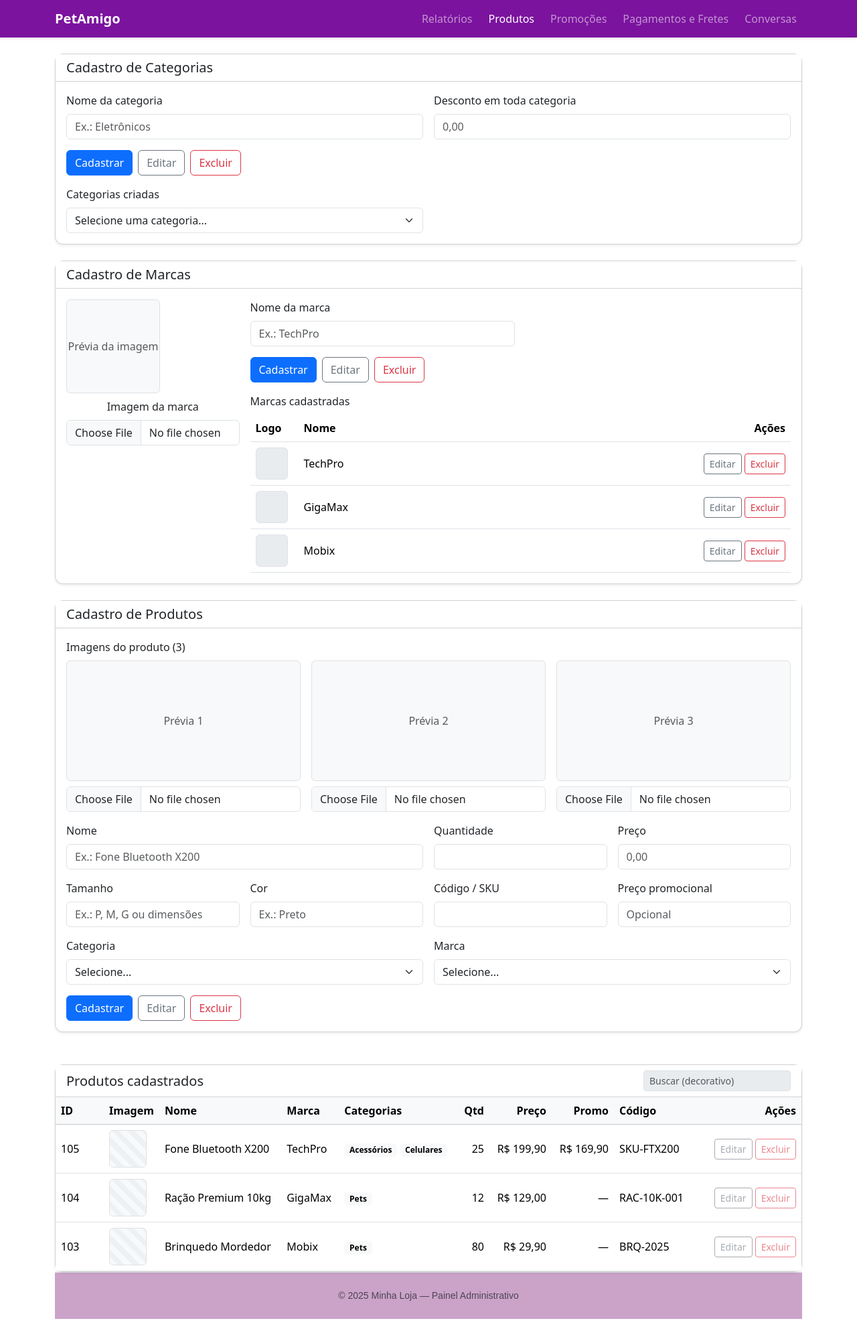
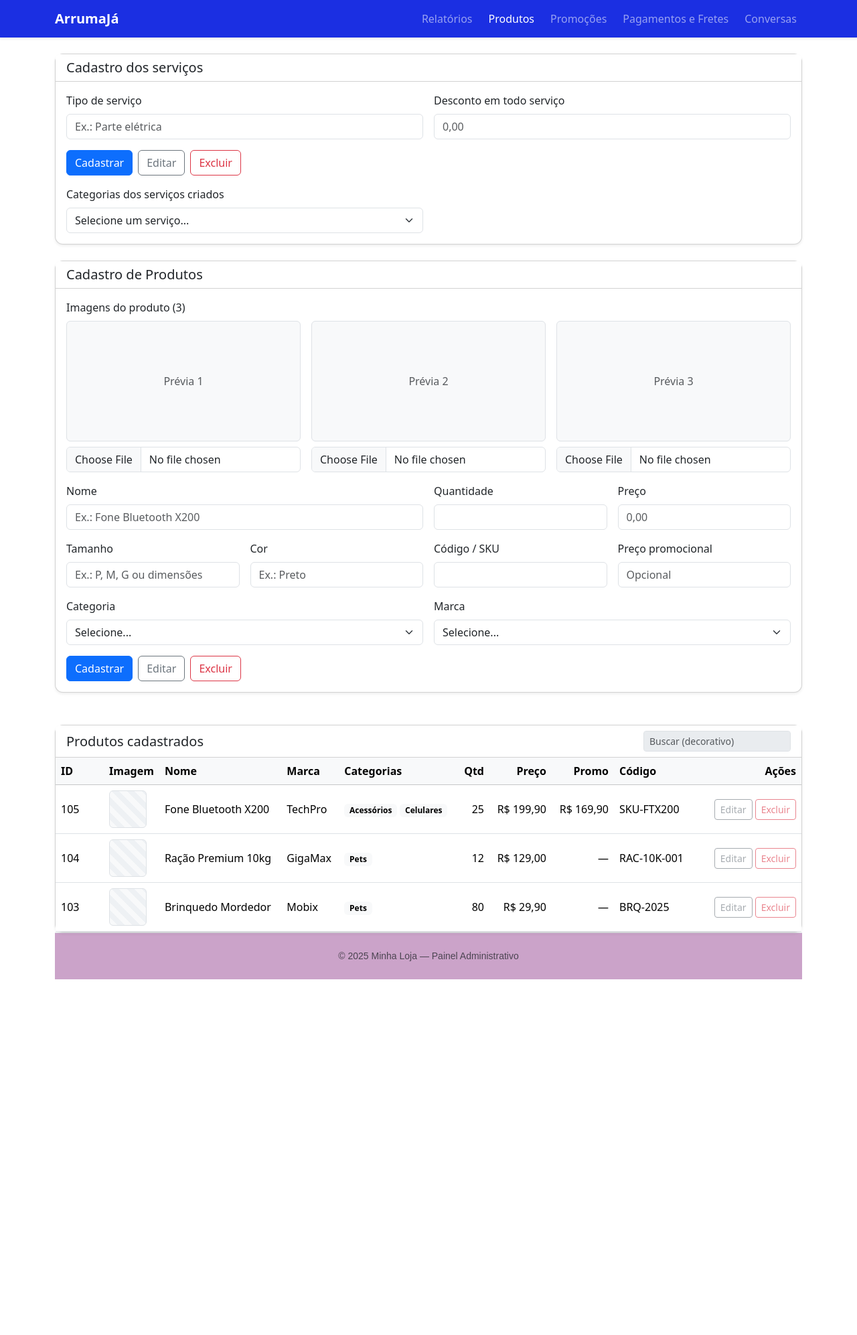
Before and after one commit to jocelalves/jocel1, a PHP site: page /Paginas_Logista/cadastro_produtos_logista.html in a window 1280 px wide. Shown: the whole page at 67% size. After the commit the page ends 1462 px from the top, so only its background shows below. Run offline with PHP 8.4, Linux system fonts and the light colour scheme.

Commit message:
php do cadastro completo de serviços e cadastrar serviços

```diff
--- a/CSS/fretepagamento.css
+++ b/CSS/fretepagamento.css
@@ -2,7 +2,7 @@
 .table td, .table th { vertical-align: middle; }
 
 .header {
-    background-color: #7b1fa2;
+    background-color: #168DEE;
     /* cor de fundo*/
     padding: 10px 20px;
     /*tamanho da área*/
@@ -15,7 +15,7 @@
     /*colocar os espaços ao lado*/
 }
 .footer {
-    background-color: #cba3c9;
+    background-color: #77bcf4;
     /*cor de fundo*/
     padding: 15px 40px 15px 40px;
     /*dimensão*/
@@ -29,7 +29,7 @@
 /* Links do menu ao passar o mouse */
 .navbar .nav-link:hover { opacity: 0.9; }
 .navbar{
-    background-color: #7b139e;
+    background-color: #168DEE;
 }
 
 /* Ajustes responsivos leves */
--- a/CSS/produtoslogista.css
+++ b/CSS/produtoslogista.css
@@ -28,7 +28,7 @@ main .card {
 /* Links do menu ao passar o mouse */
 .navbar .nav-link:hover { opacity: 0.9; }
 .navbar{
-    background-color: #7b139e;
+    background-color: #1b2fe2;
 }
 
 /* Ajustes responsivos leves */
--- a/PHP/cadastroCliente.php
+++ b/PHP/cadastroCliente.php
@@ -1,5 +1,5 @@
 <?php
-require_once __DIR__ . "/conexao.php";
+  require_once __DIR__ . "/conexao.php";
 
 function redirecWith($url, $params = []) {
     if (!empty($params)) {
--- a/Paginas_Logista/cadastro_produtos_logista.html
+++ b/Paginas_Logista/cadastro_produtos_logista.html
@@ -14,7 +14,7 @@
   <!-- 1) Menu de navegação -->
   <nav class="navbar navbar-expand-lg navbar-dark shadow-sm">
     <div class="container">
-      <a class="navbar-brand fw-bold" href="#">PetAmigo</a>
+      <a class="navbar-brand fw-bold" href="#">ArrumaJá</a>
       <button class="navbar-toggler" type="button" data-bs-toggle="collapse" data-bs-target="#topNav" aria-controls="topNav" aria-expanded="false" aria-label="Alternar navegação">
         <span class="navbar-toggler-icon"></span>
       </button>
@@ -38,17 +38,17 @@
     <section id="categorias" class="mb-4">
       <div class="card shadow-sm">
         <div class="card-header bg-white">
-          <h5 class="m-0">Cadastro de Categorias</h5>
+          <h5 class="m-0">Cadastro dos serviços</h5>
         </div>
         <div class="card-body">
 
-          <form action="" method="" class="row g-3">
+          <form  method="post" class="row g-3" action="../php/cadastrar_servisos.php">
             <div class="col-md-6">
-              <label for="catNome" class="form-label">Nome da categoria</label>
-              <input type="text" name="nomecategoria" class="form-control" id="catNome" placeholder="Ex.: Eletrônicos" />
+              <label for="catNome" class="form-label">Tipo de serviço </label>
+              <input type="text" name="nomecategoria" class="form-control" id="catNome" placeholder="Ex.: Parte elétrica" />
             </div>
             <div class="col-md-6">
-               <label for="pPreco" class="form-label">Desconto em toda categoria</label>
+               <label for="pPreco" class="form-label">Desconto em todo serviço</label>
               <input name="desconto" type="number" id="catDesconto" class="form-control" min="0" step="0.01" placeholder="0,00" />
             </div>
             <div class="col-12 d-flex gap-2">
@@ -58,12 +58,12 @@
             </div>
 
             <div class="col-12 col-md-6">
-              <label for="catLista" class="form-label">Categorias criadas</label>
+              <label for="catLista" class="form-label">Categorias dos serviços criados</label>
               <select id="catLista" class="form-select">
-                <option selected>Selecione uma categoria...</option>
-                <option>Brinquedos</option>
-                <option>Ração</option>
-                <option>Remédios</option>
+                <option selected>Selecione um serviço...</option>
+                <option>Troca de tomadas</option>
+                <option>Instalação de luminárias</option>
+                <option>ventiladores de teto</option>
               </select>
             </div>
           </form>
@@ -71,83 +71,7 @@
       </div>
     </section>
 
-    <!-- 3) Marcas -->
-    <section id="marcas" class="mb-4">
-      <div class="card shadow-sm">
-        <div class="card-header bg-white">
-          <h5 class="m-0">Cadastro de Marcas</h5>
-        </div>
-        <div class="card-body">
 
-          <form class="row g-3" action="" method="post" enctype="multipart/form-data">
-            <div class="col-12 col-md-3 text-center">
-              <div class="brand-thumb border rounded d-flex align-items-center justify-content-center overflow-hidden">
-                <img id="brandPreview" alt="Prévia da marca" class="img-fluid d-none" />
-                <span id="brandPlaceholder" class="text-muted">Prévia da imagem</span>
-              </div>
-              <label for="brandImg" class="form-label mt-2">Imagem da marca</label>
-              <input class="form-control" name="imagemmarca" type="file" id="brandImg" accept="image/*" />
-            </div>
-
-            <div class="col-12 col-md-9">
-              <div class="row g-3">
-                <div class="col-md-6">
-                  <label for="brandNome" class="form-label">Nome da marca</label>
-                  <input type="text" name="nomemarca" id="brandNome" class="form-control" placeholder="Ex.: TechPro" />
-                </div>
-                <div class="col-12 d-flex gap-2">
-                  <button type="submit" class="btn btn-primary">Cadastrar</button>
-                  <button type="submit" class="btn btn-outline-secondary">Editar</button>
-                  <button type="submit" class="btn btn-outline-danger">Excluir</button>
-                </div>
-
-                <div class="col-12">
-                  <label class="form-label">Marcas cadastradas</label>
-                  <div class="table-responsive">
-                    <table class="table align-middle mb-0">
-                      <thead>
-                        <tr>
-                          <th style="width: 72px;">Logo</th>
-                          <th>Nome</th>
-                          <th class="text-end">Ações</th>
-                        </tr>
-                      </thead>
-                      <tbody>
-                        <tr>
-                          <td><div class="logo-sample rounded"></div></td>
-                          <td>TechPro</td>
-                          <td class="text-end">
-                            <button class="btn btn-sm btn-outline-secondary">Editar</button>
-                            <button class="btn btn-sm btn-outline-danger">Excluir</button>
-                          </td>
-                        </tr>
-                        <tr>
-                          <td><div class="logo-sample rounded"></div></td>
-                          <td>GigaMax</td>
-                          <td class="text-end">
-                            <button class="btn btn-sm btn-outline-secondary">Editar</button>
-                            <button class="btn btn-sm btn-outline-danger">Excluir</button>
-                          </td>
-                        </tr>
-                        <tr>
-                          <td><div class="logo-sample rounded"></div></td>
-                          <td>Mobix</td>
-                          <td class="text-end">
-                            <button class="btn btn-sm btn-outline-secondary">Editar</button>
-                            <button class="btn btn-sm btn-outline-danger">Excluir</button>
-                          </td>
-                        </tr>
-                      </tbody>
-                    </table>
-                  </div>
-                </div>
-
-              </div>
-            </div>
-          </form>
-        </div>
-      </div>
-    </section>
 
     <!-- 4) Produtos -->
     <section id="produtos" class="mb-5">
--- a/Paginas_Logista/chat_logista.html
+++ b/Paginas_Logista/chat_logista.html
@@ -15,7 +15,7 @@
   <!-- 1) Menu de navegação -->
   <nav class="navbar navbar-expand-lg navbar-dark shadow-sm">
     <div class="container">
-      <a class="navbar-brand fw-bold" href="#">PetAmigo</a>
+      <a class="navbar-brand fw-bold" href="#">ArrumaJá</a>
       <button class="navbar-toggler" type="button" data-bs-toggle="collapse" data-bs-target="#topNav" aria-controls="topNav" aria-expanded="false" aria-label="Alternar navegação">
         <span class="navbar-toggler-icon"></span>
       </button>
--- a/Paginas_Logista/home_lojista.html
+++ b/Paginas_Logista/home_lojista.html
@@ -11,7 +11,7 @@
   <!-- 1) Menu de navegação -->
   <nav class="navbar navbar-expand-lg navbar-dark shadow-sm">
     <div class="container">
-      <a class="navbar-brand fw-bold" href="#">ArrumaJA</a>
+      <a class="navbar-brand fw-bold" href="#">ArrumaJá</a>
       <button class="navbar-toggler" type="button" data-bs-toggle="collapse" data-bs-target="#topNav" aria-controls="topNav" aria-expanded="false" aria-label="Alternar navegação">
         <span class="navbar-toggler-icon"></span>
       </button>
--- a/Paginas_Logista/promocoes_logista.html
+++ b/Paginas_Logista/promocoes_logista.html
@@ -14,7 +14,7 @@
   <!-- 1) Menu de navegação -->
   <nav class="navbar navbar-expand-lg navbar-dark shadow-sm">
     <div class="container">
-      <a class="navbar-brand fw-bold" href="#">PetAmigo</a>
+      <a class="navbar-brand fw-bold" href="#">ArrumaJá</a>
       <button class="navbar-toggler" type="button" data-bs-toggle="collapse" data-bs-target="#topNav" aria-controls="topNav" aria-expanded="false" aria-label="Alternar navegação">
         <span class="navbar-toggler-icon"></span>
       </button>
```
Also changed, not shown: PHP/cadastrar_servisos.php (added, +73 -0 lines), PHP/cadastro_completo_servisos.php (added, +79 -0 lines), Paginas_Logista/frete_pagamento_logista.html (+8 -9 lines).
